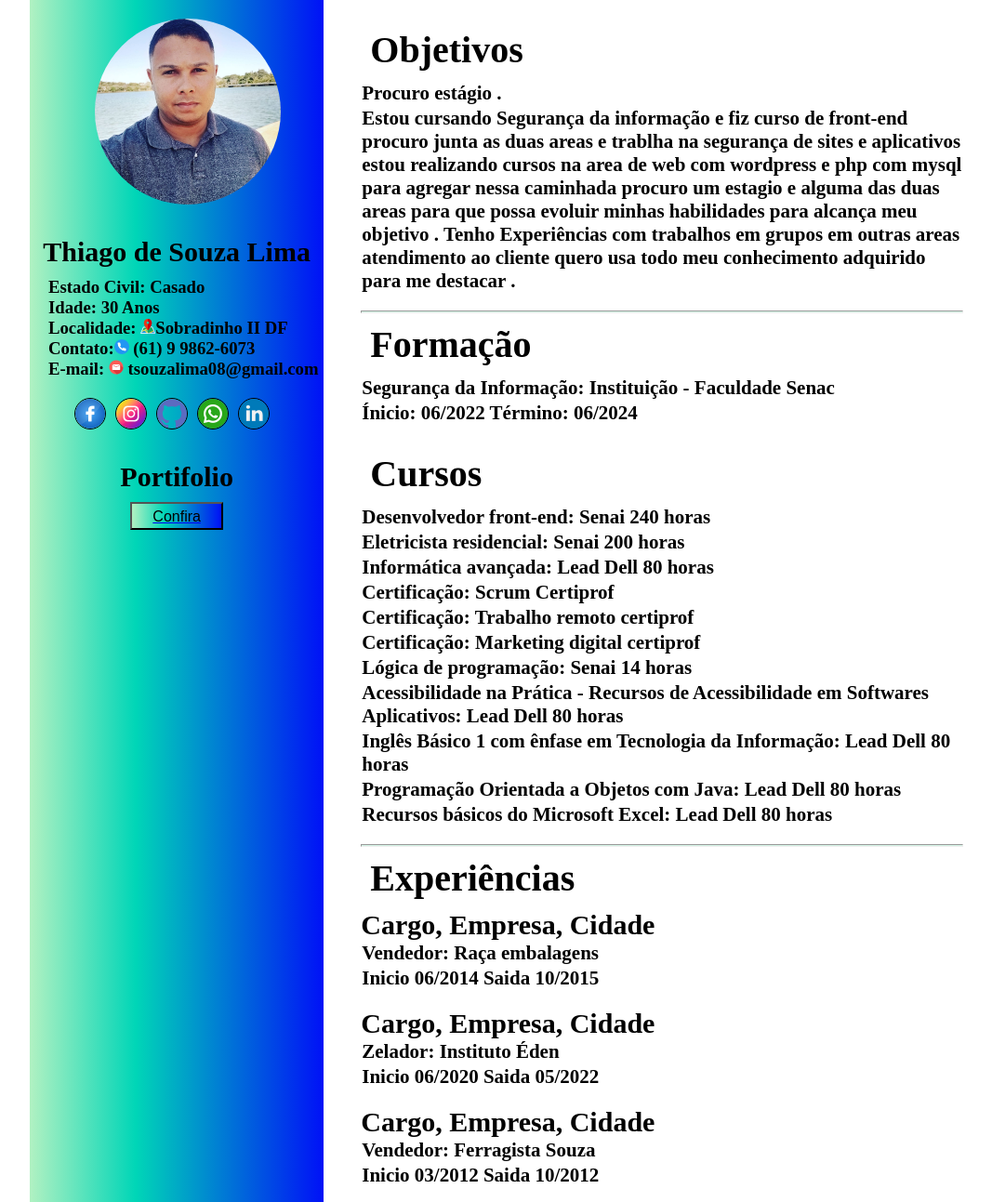
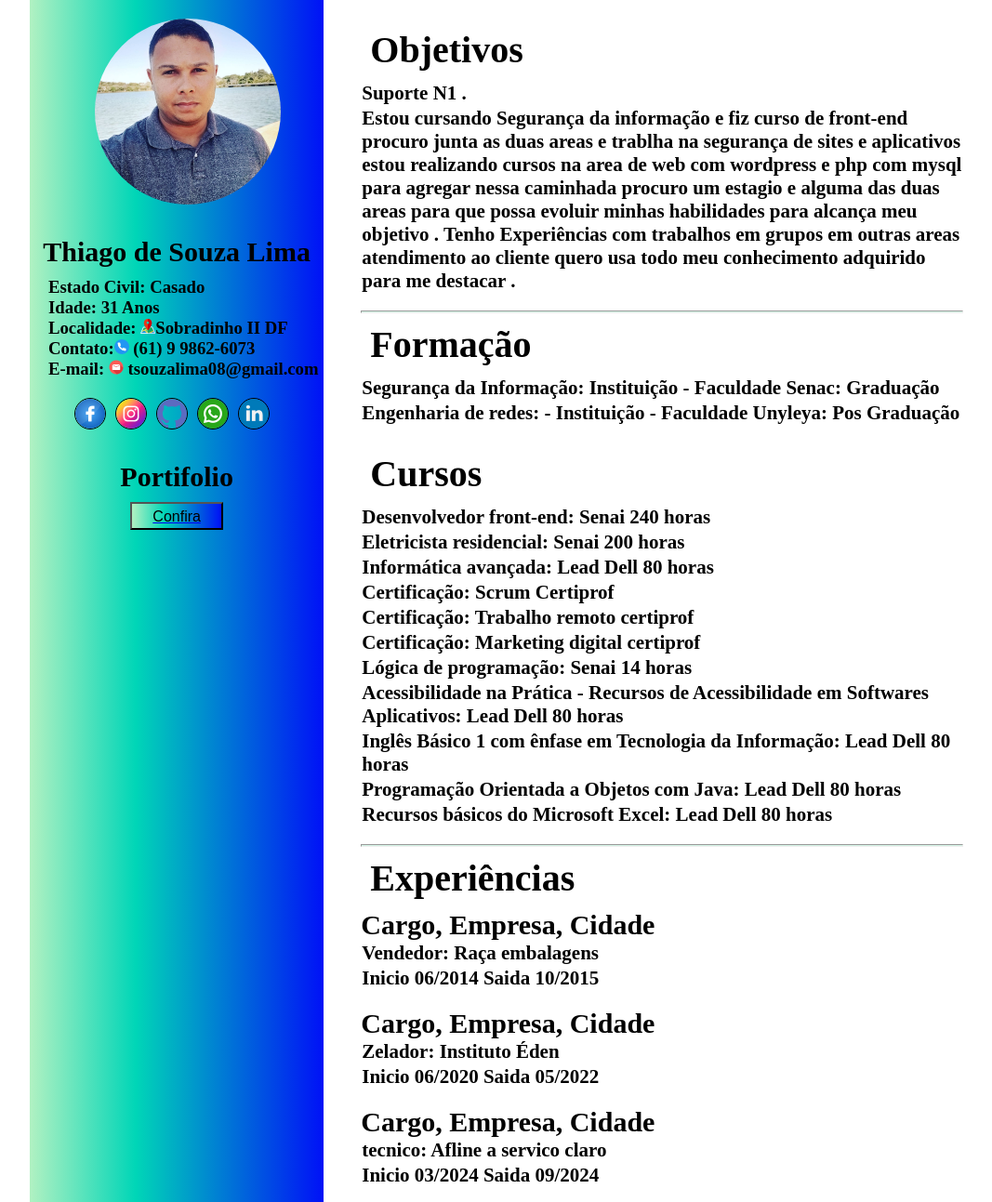
Before and after one commit to thiago-sl/curriculo, a plain HTML site: page index.html in a window 1280 px wide. Shown: the top 1293 px of the page at 93% size, without its empty margins (96-1163 px from the left). Drawn offline with Linux system fonts and the light colour scheme.

Commit message:
suporte de alterações responsvel thiago
atualizações de dados a qual foi passada para realizar alterações foi passada pelo thiago responsavel geral de alterações desse data center

```diff
--- a/index.html
+++ b/index.html
@@ -12,7 +12,7 @@
             <div class="perfil"> <img src="img/thiago.jpeg" alt=""></div>
             <h2>Thiago de Souza Lima</h2>
             <h3>Estado Civil:<img src=""> Casado</h3>
-            <h3>Idade:<img src=""> 30 Anos</h3>
+            <h3>Idade:<img src=""> 31 Anos</h3>
             <h3>Localidade: <img src="img/mapa.png">Sobradinho II DF</h3>
             <h3>Contato:<img src="img/telefone.png"> (61) 9 9862-6073</h3>
             <h3>E-mail: <img src="img/correspondencia.png"> tsouzalima08@gmail.com</h3>
@@ -32,7 +32,7 @@
 
     <div class="copetencias">
                 <h1> Objetivos</h1>
-                <p>Procuro estágio .</p>
+                <p>Suporte N1 .</p>
                 <p>Estou cursando Segurança da informação e fiz curso de front-end procuro junta as duas areas
                     e trablha na segurança de sites e aplicativos estou realizando  cursos na area de web com wordpress e php com mysql
                     para agregar nessa caminhada procuro um estagio e alguma das duas areas para que possa evoluir minhas habilidades
@@ -44,8 +44,9 @@
 <hr>
 
                 <h1> Formação</h1>
-               <p>Segurança da Informação: Instituição - Faculdade Senac </p>
-                <p>Ínicio: 06/2022  Término: 06/2024</p>
+               <p>Segurança da Informação: Instituição - Faculdade Senac: Graduação </p>
+
+                <p>Engenharia de redes: - Instituição - Faculdade Unyleya: Pos Graduação</p>
 <br>
                 <h1> Cursos</h1>
                 <p>Desenvolvedor front-end: Senai 240 horas</p>
@@ -74,8 +75,8 @@
                 <p>Inicio 06/2020 Saida 05/2022</p>
 <br>
                 <h2>Cargo, Empresa, Cidade</h2>
-                <p>Vendedor: Ferragista Souza</p>
-                <p>Inicio 03/2012  Saida 10/2012</p>
+                <p>tecnico: Afline a servico claro</p>
+                <p>Inicio 03/2024  Saida 09/2024</p>
 <br>
                 <h2>Cargo, Empresa, Cidade</h2>
                 <p>Instalador e manutençao câmeras de segurança: Smart segurança</p>
```
